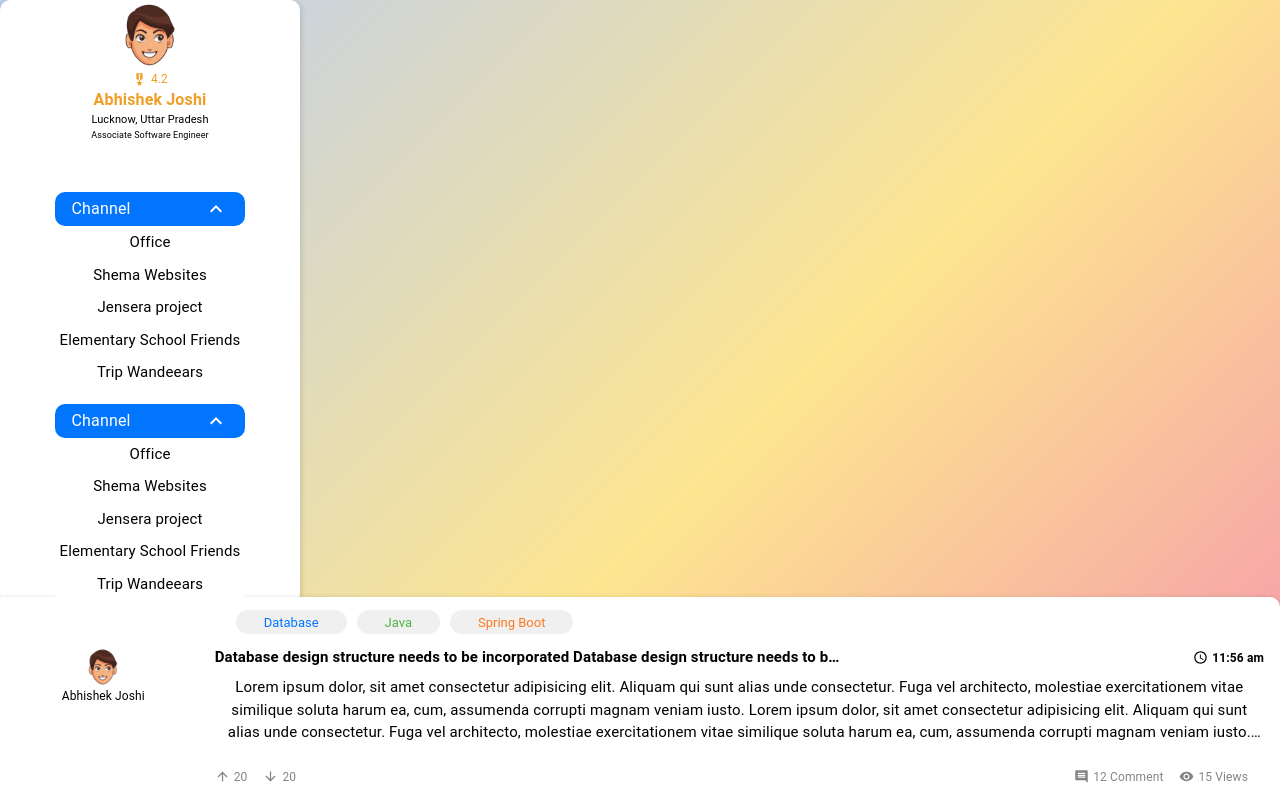
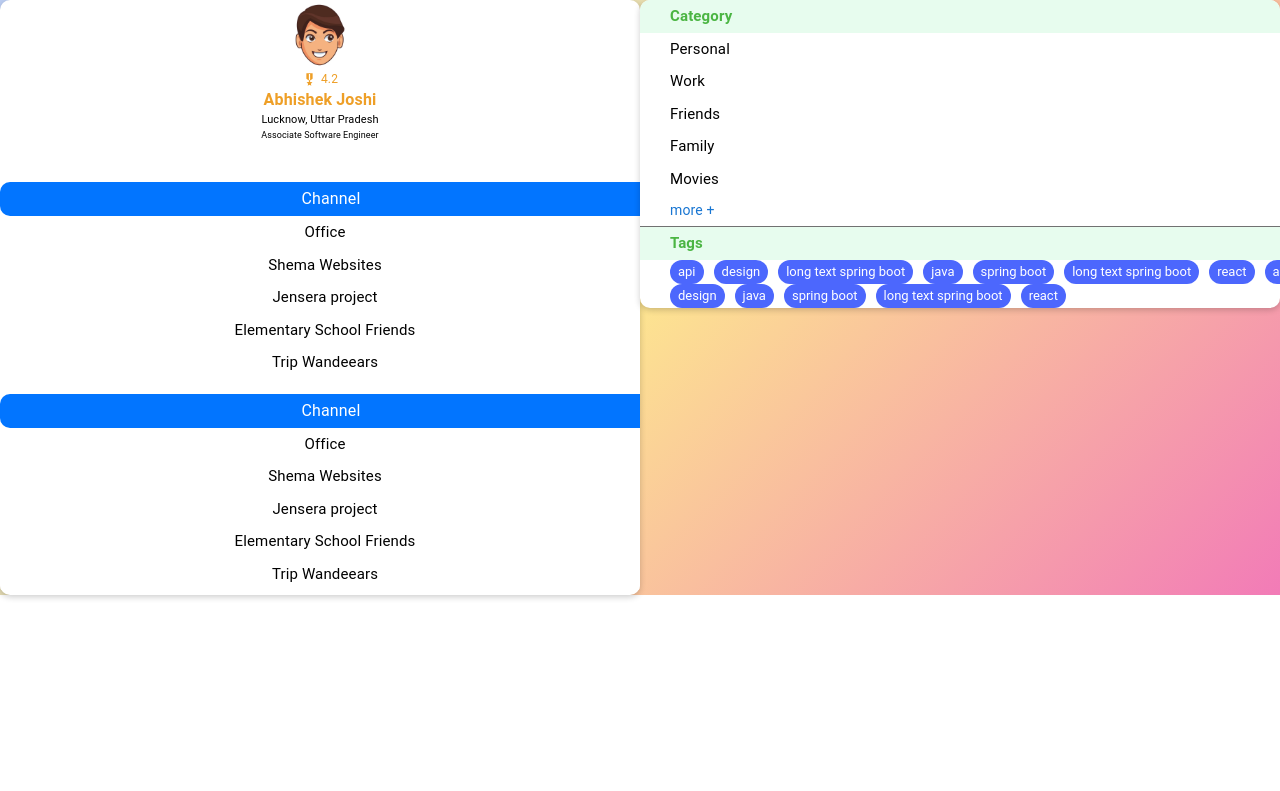
Before and after one commit to I-Abhishek-Joshi/Question-ui, a React (Create React App) app: page / in a window 1280 px wide. Shown: the top 791 px of the page. Built offline with nearby package versions, Linux system fonts and the light colour scheme.

Commit message:
fixing component width

```diff
--- a/src/App.js
+++ b/src/App.js
@@ -4,18 +4,24 @@ import CardDetails from "./common/components/CardDetails/cardDetails";
 import FilterTab from "./common/components/FilterTab/filterTab";
 import Profile from "./common/components/Profile/profile";
 import Dropdown from "./common/components/Dropdown/dropdown";
+import CardDetailWrapper from "./common/components/CardDetailWrapper/cardDetailWrapper";
 
 function App() {
+  const topDropdownOptions = [
+    "Office",
+    "Shema Websites",
+    "Jensera project",
+    "Elementary School Friends",
+    "Trip Wandeears",
+  ];
   return (
     <div className="App">
-      <Grid>
-        <Grid>
+      <Grid container>
+        <Grid item md={6}>
+          {/* <Dropdown heading={"Channel"} options={topDropdownOptions} /> */}
           <Profile />
         </Grid>
-        <Grid>
-          <CardDetails />
-        </Grid>
-        <Grid>
+        <Grid item md={6}>
           <FilterTab />
         </Grid>
       </Grid>
--- /dev/null
+++ b/src/common/components/CardDetailWrapper/cardDetailWrapper.jsx
@@ -0,0 +1,60 @@
+import React from "react";
+import CardDetails from "../CardDetails/cardDetails";
+import { Button, Grid } from "@mui/material";
+import AddIcon from "@mui/icons-material/Add";
+
+const CardDetailWrapper = () => {
+  const primary = "#0275FF";
+  return (
+    <Grid
+      container
+      spacing={3.5}
+      display={"flex"}
+      flexDirection={"column"}
+      justifyContent={"center"}
+      alignItems={"flex-start"}
+      md={12}
+    >
+      <Grid item>
+        <Button
+          variant="contained"
+          startIcon={<AddIcon />}
+          style={{
+            backgroundColor: primary,
+            textTransform: "none",
+            fontWeight: "600",
+            fontSize: "15px",
+            borderRadius: "10px",
+          }}
+        >
+          New Post
+        </Button>
+        <Button
+          variant="contained"
+          startIcon={<AddIcon />}
+          style={{
+            backgroundColor: primary,
+            textTransform: "none",
+            fontWeight: "600",
+            fontSize: "15px",
+            marginLeft: "12px",
+            borderRadius: "10px",
+          }}
+        >
+          Post to thread
+        </Button>
+      </Grid>
+      <Grid item md={12}>
+        <CardDetails />
+      </Grid>
+      <Grid item md={12}>
+        <CardDetails />
+      </Grid>
+      <Grid item md={12}>
+        <CardDetails />
+      </Grid>
+    </Grid>
+  );
+};
+
+export default CardDetailWrapper;
--- a/src/common/components/CardDetails/cardDetails.jsx
+++ b/src/common/components/CardDetails/cardDetails.jsx
@@ -34,6 +34,7 @@ const CardDetails = () => {
         borderRadius: "10px",
         boxShadow: "0px 2px 6px rgba(0, 0, 0, 0.2)",
       }}
+      md={12}
     >
       <Grid item xs={2}>
         {/* Block 1 */}
--- a/src/common/components/Dropdown/dropdown.jsx
+++ b/src/common/components/Dropdown/dropdown.jsx
@@ -7,11 +7,16 @@ const Dropdown = (props) => {
   const [isOpen, setIsOpen] = useState(true);
 
   return (
-    <Grid display={"flex"} flexDirection={"column"} md={12}>
+    <Grid
+      display={"flex"}
+      flexDirection={"column"}
+      width={"100%"}
+      overflow={"hidden"}
+    >
       <Box
         bgcolor={primary}
+        padding={"5px"}
         borderRadius={"10px"}
-        padding={"5px"}
         style={{ cursor: "pointer" }}
         display={"flex"}
         justifyContent={"space-between"}
@@ -19,21 +24,16 @@ const Dropdown = (props) => {
         onClick={() => {
           setIsOpen(!isOpen);
         }}
+        width={"100%"}
       >
-        <Typography color={"white"} ml={"12px"}>
+        <Typography color={"white"} ml={"12px"} width={"100%"}>
           {props.heading}
         </Typography>
-        {isOpen && (
-          <ExpandLessIcon style={{ color: "white", marginRight: "12px" }} />
-        )}
-        {!isOpen && (
-          <ExpandMoreIcon style={{ color: "white", marginRight: "12px" }} />
-        )}
       </Box>
       {isOpen && (
-        <Box display={"flex"} flexDirection={"column"}>
+        <Box display={"flex"} flexDirection={"column"} width={"100%"}>
           {props.options.map((option) => (
-            <Box bgcolor={"white"} padding={"5px"}>
+            <Box bgcolor={"white"} padding={"5px"} width={"100%"}>
               <Typography fontSize={"15px"}>{option}</Typography>
             </Box>
           ))}
--- a/src/common/components/FilterTab/filterTab.jsx
+++ b/src/common/components/FilterTab/filterTab.jsx
@@ -47,30 +47,28 @@ const FilterTab = () => {
       style={{
         borderRadius: "10px",
         boxShadow: "0px 2px 6px rgba(0, 0, 0, 0.2)",
-      }}>
-        <Box
-          display={"flex"}
-          flexDirection={"column"}
-          alignItems={"flex-start"}
-          justifyItems={"flex-start"}
+        width: "100%",
+      }}
     >
+      <Box display={"flex"} flexDirection={"column"} width={"100%"}>
         <Typography
           bgcolor={categoryHeaderColor}
-            style={{ padding: "5px 30px"}}
+          style={{ padding: "5px 30px", width: "100%" }}
           color={success}
           fontWeight={600}
           fontSize={15}
+          align="left"
         >
           Category
         </Typography>
-
 
         {renderedItems.map((item) => (
           <Typography
             key={item}
             color={"black"}
-              style={{ padding: "5px 30px"}}
+            style={{ padding: "5px 30px", width: "100%" }}
             fontSize={15}
+            align="left"
           >
             {item}
           </Typography>
@@ -81,16 +79,19 @@ const FilterTab = () => {
             color={"primary"}
             onClick={() => setExpanded(true)}
             fontSize={14}
+            width={"100%"}
+            align="left"
           >
             more +
           </Typography>
         )}
         {expanded && (
           <Typography
-              style={{ padding: "5px 30px", cursor: "pointer" }}
+            style={{ padding: "5px 30px", cursor: "pointer", width: "100%" }}
             color={"primary"}
             onClick={() => setExpanded(false)}
             fontSize={14}
+            align="left"
           >
             less -
           </Typography>
@@ -100,18 +101,20 @@ const FilterTab = () => {
       <Box
         display={"flex"}
         flexDirection={"column"}
-          alignItems={"flex-start"}
+        width={"100%"}
+        justifyContent={"center"}
       >
         <Typography
           bgcolor={categoryHeaderColor}
-            style={{ padding: "5px 30px" }}
+          style={{ padding: "5px 30px", width: "100%" }}
           color={success}
           fontWeight={600}
           fontSize={15}
+          align="left"
         >
           Tags
         </Typography>
-          <Box display={"flex"} flexWrap={"wrap"} pl={"20px"}>
+        <Box display={"flex"} flexWrap={"wrap"} width={"100%"} pl={"30px"}>
           {chips.map((chip) => (
             <Chip
               label={chip}
@@ -119,7 +122,7 @@ const FilterTab = () => {
               style={{
                 color: "white",
                 backgroundColor: chipColor,
-                  margin: "4px 6px",
+                marginRight: "10px",
               }}
             />
           ))}
--- a/src/common/components/Profile/profile.jsx
+++ b/src/common/components/Profile/profile.jsx
@@ -17,7 +17,6 @@ const Profile = () => {
     <Grid
       container
       bgcolor={"white"}
-      maxWidth={300}
       overflow={"hidden"}
       style={{
         borderRadius: "10px",
@@ -27,20 +26,27 @@ const Profile = () => {
       flexDirection={"column"}
       justifyContent={"center"}
       alignItems={"center"}
+      width={"100%"}
     >
-      <Box display={"flex"} flexDirection={"column"}>
+      <Box display={"flex"} flexDirection={"column"} width={"100%"}>
         <Grid
           container
           direction="column"
           justifyContent="center"
           alignItems="center"
+          width={"100%"}
         >
           <Avatar alt="Remy Sharp" src={face} sx={{ width: 70, height: 70 }} />
           <Box display={"flex"} alignItems={"center"}>
             <MilitaryTechIcon
               style={{ fontSize: "15px", color: profileNameColor }}
             />
-            <Typography fontSize={"12px"} ml={0.5} color={profileNameColor}>
+            <Typography
+              fontSize={"12px"}
+              ml={0.5}
+              color={profileNameColor}
+              width={"100%"}
+            >
               4.2
             </Typography>
           </Box>
@@ -49,21 +55,30 @@ const Profile = () => {
             style={{ fontSize: "16px" }}
             fontWeight={600}
             color={profileNameColor}
+            width={"100%"}
           >
             Abhishek Joshi
           </Typography>
-          <Typography variant="body1" style={{ fontSize: "11px" }}>
+          <Typography
+            variant="body1"
+            style={{ fontSize: "11px" }}
+            width={"100%"}
+          >
             Lucknow, Uttar Pradesh
           </Typography>
-          <Typography variant="body1" style={{ fontSize: "9px" }}>
+          <Typography
+            variant="body1"
+            style={{ fontSize: "9px" }}
+            width={"100%"}
+          >
             Associate Software Engineer
           </Typography>
         </Grid>
       </Box>
-      <Box style={{ margin: "50px auto 5px" }}>
+      <Box style={{ margin: "40px auto 5px" }} width={"100%"}>
         <Dropdown heading={"Channel"} options={topDropdownOptions} />
       </Box>
-      <Box style={{ margin: "10px auto 5px" }}>
+      <Box style={{ margin: "10px auto 5px" }} width={"100%"}>
         <Dropdown heading={"Channel"} options={topDropdownOptions} />
       </Box>
     </Grid>
```
Lines whose indentation alone changed are shown as unchanged.
